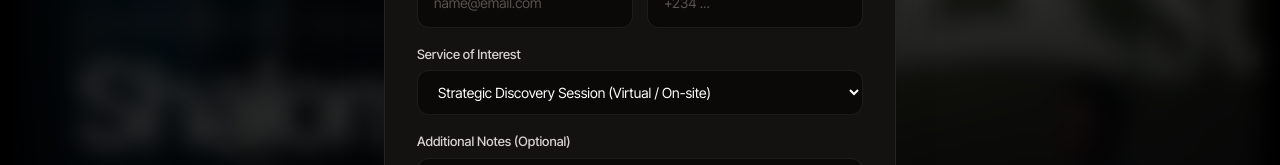
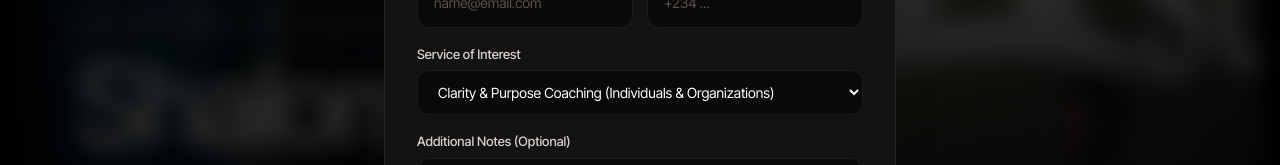
Before and after one commit to Kingsleysam1/sen, a React (Vite) app: page / in a window 1280 px wide. Both pictures are taken after a click on the button "Book Shalom". Shown: the part 351-516 px from the top of the page. Built offline with nearby package versions, Linux system fonts and the light colour scheme.

Commit message:
Booking form services: new order, Clarity & Purpose Coaching first, add Project Management
Co-Authored-By: Claude Opus 5.5 <noreply@anthropic.com>
Claude-Session: https://claude.ai/code/session_01UDskeJGST6Hv6KuPtxFLkk

```diff
--- a/src/components/BookingModal.tsx
+++ b/src/components/BookingModal.tsx
@@ -165,7 +165,7 @@ export function BookingModal({ isOpen, onClose }: BookingModalProps) {
                 >
                   {SERVICES.map((s) => (
                     <option key={s.id} value={s.title} className="bg-[#141210] text-white">
-                      {s.title} ({s.format})
+                      {s.format ? `${s.title} (${s.format})` : s.title}
                     </option>
                   ))}
                 </select>
--- a/src/components/Chatbot.tsx
+++ b/src/components/Chatbot.tsx
@@ -35,7 +35,7 @@ function getLocalKnowledgeReply(query: string): string {
   }
 
   if (q.includes('service') || q.includes('offer') || q.includes('advisory') || q.includes('training')) {
-    const serviceList = SERVICES.map(s => `• **${s.title}** (${s.duration}, ${s.format})`).join('\n');
+    const serviceList = SERVICES.map(s => { const d = [s.duration, s.format].filter(Boolean).join(', '); return `• **${s.title}**${d ? ` (${d})` : ''}`; }).join('\n');
     return `Shalom C. Ernest provides specialized executive advisory through Leadview Consulting:\n\n${serviceList}\n\nEach engagement is customized to eliminate operational friction and align organizational strategy with execution.`;
   }
 
--- a/src/data/shalomData.ts
+++ b/src/data/shalomData.ts
@@ -393,11 +393,12 @@ export const FAQS: FAQItem[] = [
   }
 ];
 
-export const SERVICES = [
+export const SERVICES: { id: string; title: string; duration?: string; format?: string }[] = [
+  { id: "clarity-coaching", title: "Clarity & Purpose Coaching", format: "Individuals & Organizations" },
+  { id: "leadership-training", title: "Executive Leadership Training", duration: "Custom Retreats", format: "On-ground & On-site" },
   { id: "strategic-discovery", title: "Strategic Discovery Session", duration: "90 Mins", format: "Virtual / On-site" },
-  { id: "leadership-training", title: "Executive Leadership Training", duration: "Custom Retreats", format: "On-site / Corporate" },
   { id: "corporate-advisory", title: "Corporate Alignment Advisory", duration: "2 - 12 Weeks", format: "Systemic Consulting" },
-  { id: "clarity-coaching", title: "Clarity & Legacy Coaching", duration: "1-on-1 Retainer", format: "Executive Retainer" }
+  { id: "project-management", title: "Project Management" }
 ];
 
 export const EVENTS_DATA: EventItem[] = [
```
